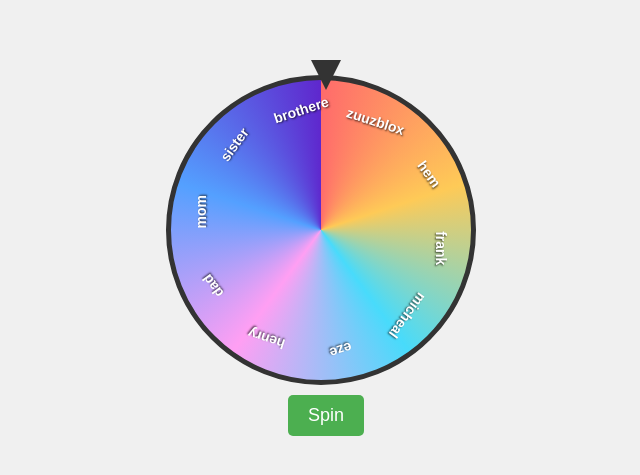
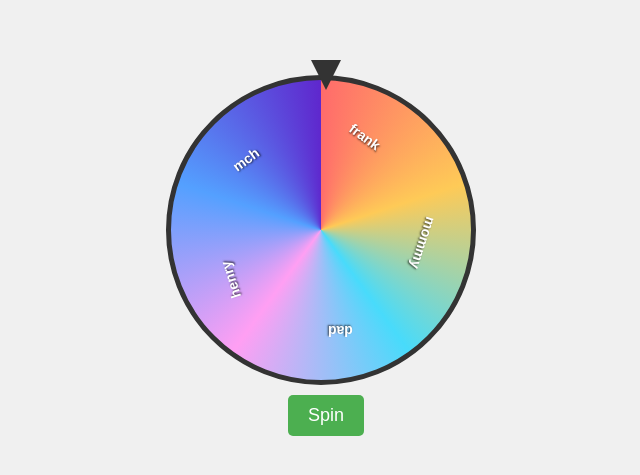
Before and after one commit to OROJAXON/wheel, a React (Create React App) app: page / in a window 1280 px wide. Shown: the part 145-620 px from the top of the page, without its empty margins (314-954 px from the left). Built offline with nearby package versions, Linux system fonts and the light colour scheme; the HTML template or start-up script is replaced by a standard one.

Commit message:
Update App.js

```diff
--- a/src/App.js
+++ b/src/App.js
@@ -3,8 +3,8 @@ import './index.css';
 import Spinner from './Spinner';
 import ConfettiExplosion from 'react-confetti-explosion';
 
-const names = ['zuuzblox', 'hem', 'frank', 'micheal', 'eze', 'henry', 'dad', 'mom', 'sister', 'brothere', ]
-const predeterminedWinner = 'frank';
+const names = ['frank', 'mommy', 'dad', 'henry', 'mch', ]
+const predeterminedWinner = 'dad';
 
 const WinnerModal = ({ isOpen, onClose, winner }) => {
   if (!isOpen) return null;
```
